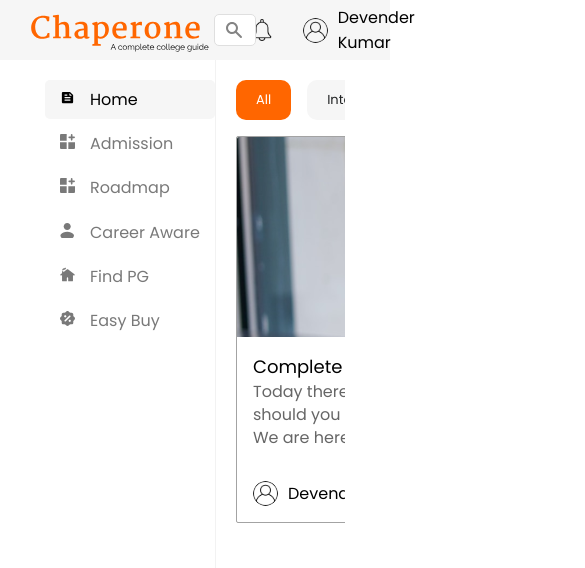
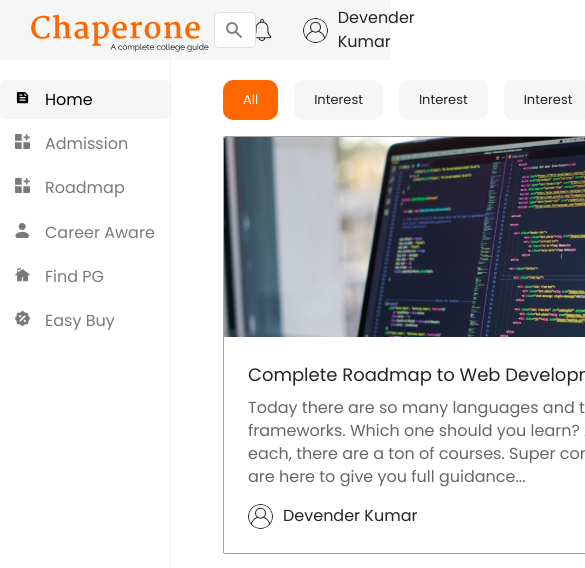
Before and after one commit to Devender00999/Chaperone-Frontend, a React (Create React App) app: page /home in a window 390 px wide. Shown: the top 568 px of the page, 585 px wide, since content can reach past the window. Built offline with nearby package versions, Linux system fonts and the light colour scheme.

Commit message:
updated responsiveness of the dashboard

```diff
--- a/package.json
+++ b/package.json
@@ -8,6 +8,7 @@
     "@testing-library/user-event": "^12.8.3",
     "bootstrap": "^5.1.3",
     "react": "^17.0.2",
+    "react-bootstrap": "^2.0.3",
     "react-dom": "^17.0.2",
     "react-modal": "^3.14.4",
     "react-router-dom": "^6.0.2",
--- a/src/App.js
+++ b/src/App.js
@@ -2,6 +2,7 @@ import React from "react";
 import { Route, Routes } from "react-router";
 import Home from "./pages/Home";
 import HomeScreen from "./pages/HomeScreen";
+import "bootstrap/dist/css/bootstrap.min.css";
 
 const App = () => {
   return (
--- a/src/pages/HomeScreen.jsx
+++ b/src/pages/HomeScreen.jsx
@@ -9,6 +9,7 @@ import {
 import Navbar from "../styledComponents/Navbar/Navbar";
 import SideBar from "../styledComponents/SidePanel/SideBar";
 import Tags from "../styledComponents/Tags/Tags";
+import RightSideBar from "../styledComponents/SidePanel/RightSideBar";
 
 const HomeScreen = (props) => {
   const tags = [
@@ -63,10 +64,11 @@ const HomeScreen = (props) => {
       <StyledMain className="main">
         <SideBar sideData={sideData} title="Home"></SideBar>
         <Content>
-          <MainContent direction="column">
+          <MainContent direction="column" flex={3}>
             <Tags tags={tags} />
             <Card />
           </MainContent>
+          <RightSideBar />
         </Content>
       </StyledMain>
     </StyledContainer>
--- a/src/styledComponents/SidePanel/SideBar.styles.jsx
+++ b/src/styledComponents/SidePanel/SideBar.styles.jsx
@@ -20,16 +20,16 @@ export const SideBarItemIcon = styled.img`
   margin-right: 15px;
 `;
 export const SideBarItemText = styled.p`
-  font-family: "Poppins";
+  font-family: "Poppins" !important;
   font-size: 16px;
   margin: 0;
   color: ${(props) => (props.selected ? "#000" : "#797979")};
-  font-family: "poppins";
   line-height: 1.2;
 `;
 
 export const SideBarHeading = styled.p`
   color: #ff6600;
+  font-family: "Poppins";
   width: 100%;
   margin-bottom: 5px;
 `;
@@ -43,6 +43,7 @@ export const SideBarList = styled.ul`
 export const SideBarListItem = styled.li`
   margin-bottom: 5px;
   color: #666666;
+  font-family: "Poppins";
   font-size: 13px;
   width: 100%;
 `;
--- a/src/styledComponents/Tags/Tags.styles.jsx
+++ b/src/styledComponents/Tags/Tags.styles.jsx
@@ -2,6 +2,7 @@ import styled, { css } from "styled-components";
 
 export const TagContainer = styled.div`
   display: flex;
+  margin: 0 2rem;
 `;
 
 export const Tag = styled.button`
--- a/src/styledComponents/common/Card/Card.jsx
+++ b/src/styledComponents/common/Card/Card.jsx
@@ -21,13 +21,13 @@ const Card = (props) => {
           should you learn? And for each, there are a ton of courses. Super
           confusing! We are here to give you full guidance...
         </CardDesc>
+        <UserDetails>
+          <NavUser>
+            <NavUserImage src="/images/navbar/defaultuser.svg" />
+            <NavUserName>Devender Kumar</NavUserName>
+          </NavUser>{" "}
+        </UserDetails>
       </CardData>
-      <UserDetails>
-        <NavUser>
-          <NavUserImage src="/images/navbar/defaultuser.svg" />
-          <NavUserName>Devender Kumar</NavUserName>
-        </NavUser>{" "}
-      </UserDetails>
     </CardContainer>
   );
 };
--- a/src/styledComponents/common/Card/Card.styles.jsx
+++ b/src/styledComponents/common/Card/Card.styles.jsx
@@ -1,8 +1,7 @@
 import styled from "styled-components";
 
 export const CardContainer = styled.div`
-  margin: 1rem 0;
-  width: 650px;
+  margin: 1rem 2rem;
   border: 1px solid rgba(102, 102, 102, 0.6);
   box-sizing: border-box;
   border-radius: 2px;
@@ -15,7 +14,7 @@ export const CardImage = styled.div`
 `;
 
 export const CardData = styled.div`
-  padding: 1rem;
+  padding: 1.5rem;
 `;
 
 export const CardHeading = styled.h3`
@@ -37,6 +36,5 @@ export const CardDesc = styled.p`
 `;
 
 export const UserDetails = styled.div`
-  padding: 1rem;
   display: flex;
 `;
--- a/src/styledComponents/common/Common.styles.jsx
+++ b/src/styledComponents/common/Common.styles.jsx
@@ -10,7 +10,8 @@ export const StyledMain = styled.div`
   display: flex;
   height: calc(100vh - 65px);
   overflow: auto;
-  margin: 0 45px;
+  max-width: 1200px;
+  margin: 0 auto;
 `;
 
 export const Content = styled.div`
```
Also changed, not shown: src/styledComponents/Navbar/Navbar.styles.jsx (line endings or trailing spaces), 1 other file (tests, documents, lock files or other folders).
